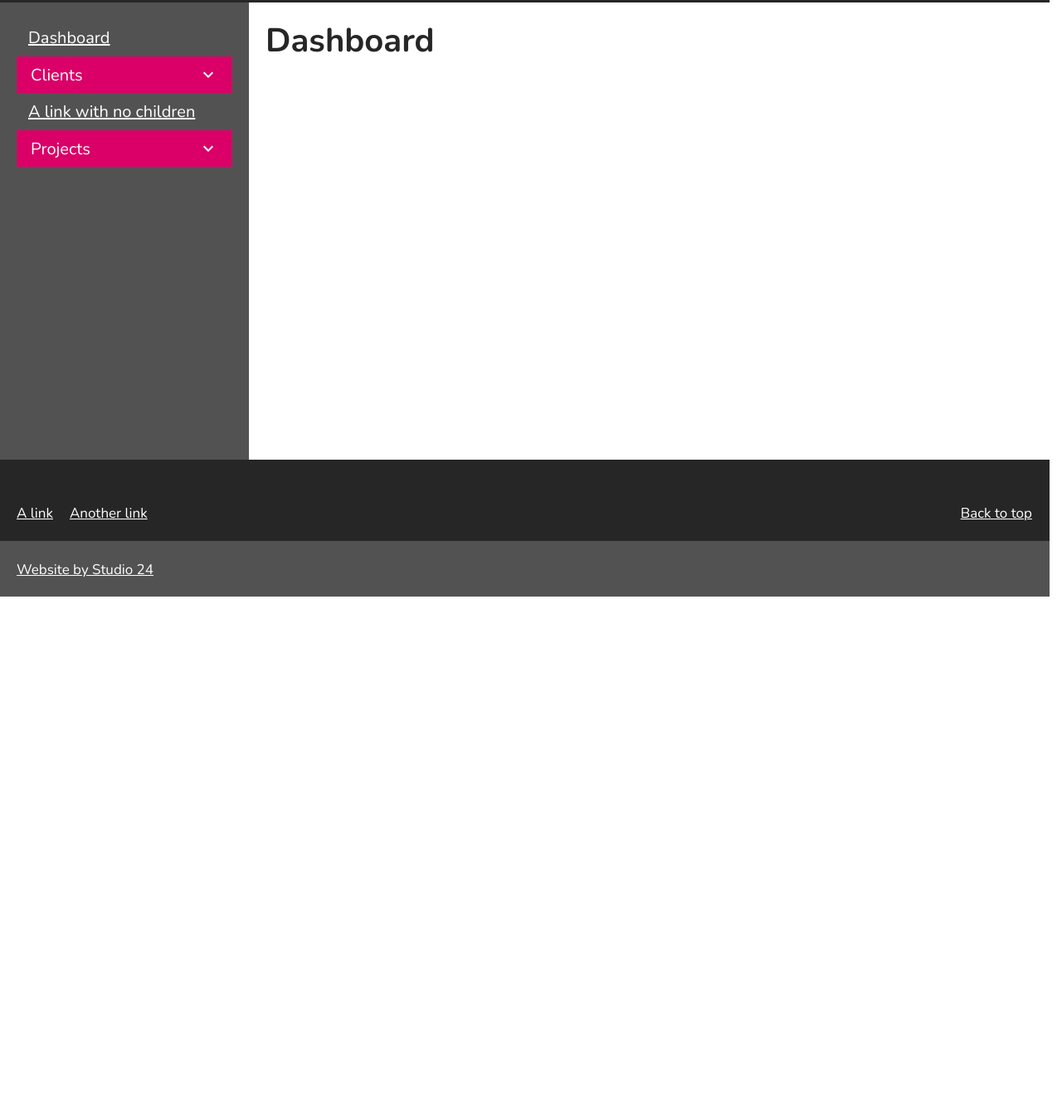
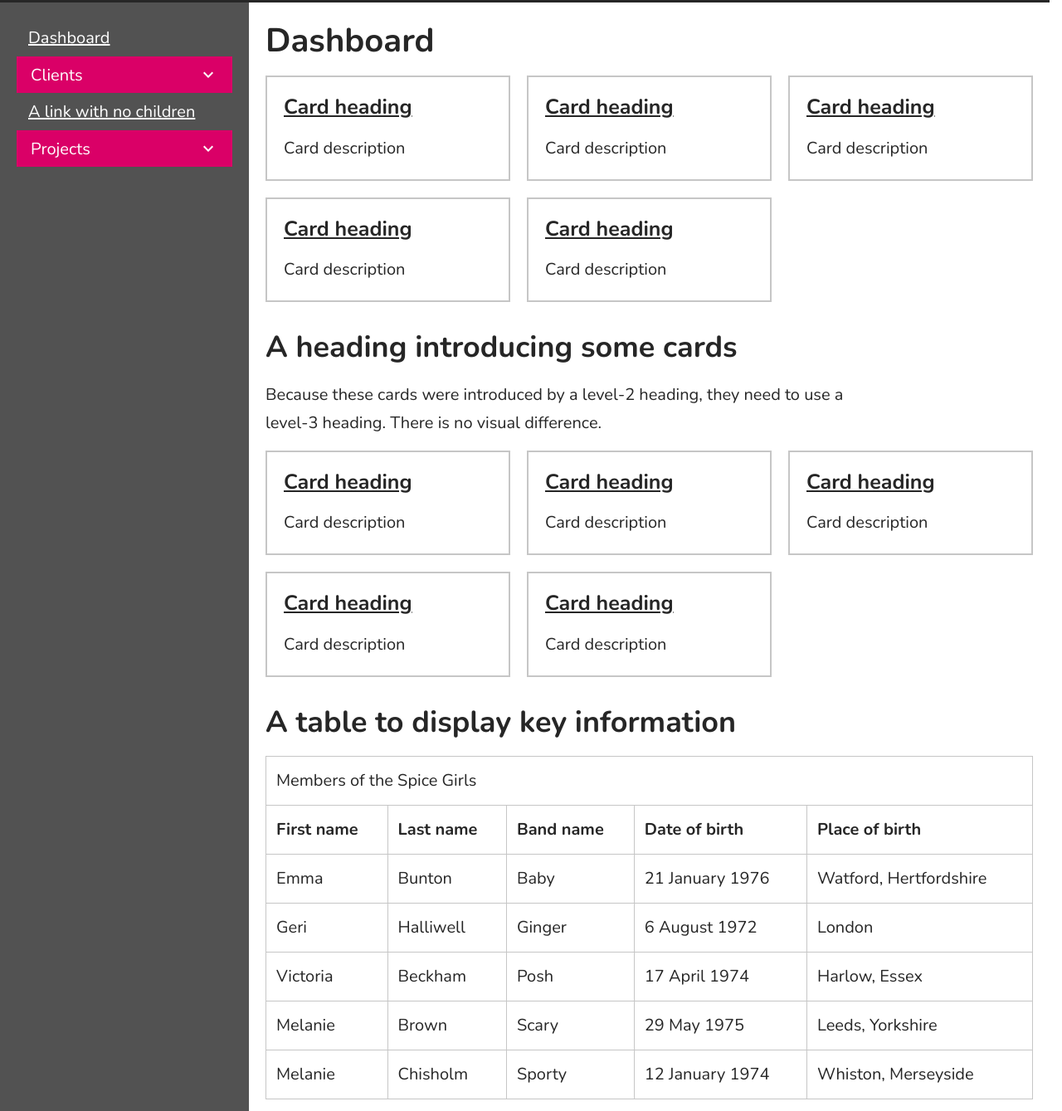
Before and after one commit to studio24/admin-starter-kit, a website: page web/dashboard.html in a window 1280 px wide. Shown: the part 81-1420 px from the top of the page at 83% size. Before the commit the page ends 800 px from the top, so only its background shows below. Drawn offline with Linux system fonts and the light colour scheme.

Commit message:
Add example of dashboard content, improve skip link styles

```diff
--- a/assets-src/styles/sass/30-base/_skip-link.scss
+++ b/assets-src/styles/sass/30-base/_skip-link.scss
@@ -18,7 +18,9 @@
     z-index: 999;
 
 	&:focus {
-		inset-block-start: 2px;
-		inset-inline-start: 2px;
+        box-shadow: inset 0 0 0 2px $black;
+        color: $black;
+		inset-block-start: 5px;
+		inset-inline-start: 5px;
 	}
 }
--- a/assets-src/styles/sass/30-base/_tables.scss
+++ b/assets-src/styles/sass/30-base/_tables.scss
@@ -53,7 +53,7 @@ Responsive tables:
         margin-block: rem(16);
         max-inline-size: 100% !important;
 
-        &[role][tabindex] {
+        &[tabindex] {
             animation: scroll-shadow-inset linear; /* 1 */
             animation-timeline: scroll( self inline ); /* 1 */
             overflow: auto;
--- a/assets-src/styles/sass/40-layout-helpers/_box.scss
+++ b/assets-src/styles/sass/40-layout-helpers/_box.scss
@@ -22,10 +22,12 @@
     --_box-border-clr: var(--box-border-clr, currentcolor);
     --_box-border-style: var(--box-border-style, solid);
     --_box-border-width: var(--box-border-width, 2px);
+    --_box-radius: var(--box-radius, 0);
     --_box-padding: var(--box-padding, #{rem(20)});
 
 	background-color: var(--_box-bg-clr);
     border: var(--_box-border-width) var(--_box-border-style) var(--_box-border-clr);
+    border-radius: var(--_box-radius);
 	display: block;
 	padding: var(--_box-padding);
 }
--- a/assets-src/styles/sass/50-core-components/_cards.scss
+++ b/assets-src/styles/sass/50-core-components/_cards.scss
@@ -9,50 +9,34 @@
 @use '../20-tools' as *;
 
 .card {
-    --box-border-clr: transparent;
+    --_card-bg: var(--card-bg, transparent);
+    --_card-border-clr: var(--card-border-clr, #{$neutral-30});
+    --_card-border-width: var(--card-border-width, 2px);
+    --_card-radius: var(--card-radius, 0);
 
-	background-color: $white;
-	border-radius: rem(4);
-	box-shadow: -1px 1px 4px 0 rgba(55 70 95 / 12%);
-	display: flex;
-	flex-direction: column;
-	overflow: hidden;
+    background-color: var(--_card-bg);
+    border: solid var(--_card-border-clr) var(--_card-border-width);
+    border-radius: var(--_card-radius);
+    display: flex;
+    flex-direction: column;
 }
 
 
 .card__text {
-	@include stack;
-
 	flex-grow: 1;
 	order: 1;
-	padding-block-start: 1rem;
 }
 
-
-/**
-"Neat cards": for a row of cards of equal height and with the last item
-(e.g. CTA or tag list) always pushed to the bottom edge.
- */
-.card--neat {
-	block-size: 100%;
+.card__text > * {
+    margin-block: 0;
 }
 
-.card--neat .card__text {
-	// Minimum spacing between the penultimate and last child elements.
-	// Matches the measure used for the stack mixin on `.card__text`
-	> :nth-last-child(2) {
-		margin-block-end: 1em;
-	}
-
-	// Align the last child element to the bottom of the card.
-	> :last-child {
-		margin-block-start: auto;
-	}
+.card__text > * + * {
+    margin-block-start: 1rem;
 }
 
 
 .card__text > a:not([class]) {
-	align-self: flex-start; /* 1 */
 	margin-block-start: rem(6);
 	padding-block: rem(10);
 }
@@ -60,17 +44,10 @@
 
 .card__heading {
 	@include text-25;
-
-    margin-block-start: 0;
 }
 
 
 .card__link {
 	border: 0;
-	color: $off-black;
-	text-decoration: none;
-
-	&:hover {
-		text-decoration: underline;
-	}
+	color: inherit;
 }
--- a/web/dashboard.html
+++ b/web/dashboard.html
@@ -113,6 +113,134 @@
 			</nav>
 			<div class="page">
 				<h1>Dashboard</h1>
+				<div class="l-autogrid">
+					<div class="l-box card">
+						<div class="card__text">
+							<h2 class="card__heading">
+								<a href="javascript: void(0);" class="card__link">Card heading</a></h2>
+							<p>Card description</p>
+						</div>
+					</div>
+					<div class="l-box card">
+						<div class="card__text">
+							<h2 class="card__heading">
+								<a href="javascript: void(0);" class="card__link">Card heading</a></h2>
+							<p>Card description</p>
+						</div>
+					</div>
+					<div class="l-box card">
+						<div class="card__text">
+							<h2 class="card__heading">
+								<a href="javascript: void(0);" class="card__link">Card heading</a></h2>
+							<p>Card description</p>
+						</div>
+					</div>
+					<div class="l-box card">
+						<div class="card__text">
+							<h2 class="card__heading">
+								<a href="javascript: void(0);" class="card__link">Card heading</a></h2>
+							<p>Card description</p>
+						</div>
+					</div>
+					<div class="l-box card">
+						<div class="card__text">
+							<h2 class="card__heading">
+								<a href="javascript: void(0);" class="card__link">Card heading</a></h2>
+							<p>Card description</p>
+						</div>
+					</div>
+				</div>
+				<h2>A heading introducing some cards</h2>
+				<p>Because these cards were introduced by a level-2 heading, they need to use a level-3 heading. There is no visual difference.</p>
+				<div class="l-autogrid">
+					<div class="l-box card">
+						<div class="card__text">
+							<h3 class="card__heading">
+								<a href="javascript: void(0);" class="card__link">Card heading</a></h3>
+							<p>Card description</p>
+						</div>
+					</div>
+					<div class="l-box card">
+						<div class="card__text">
+							<h3 class="card__heading">
+								<a href="javascript: void(0);" class="card__link">Card heading</a></h3>
+							<p>Card description</p>
+						</div>
+					</div>
+					<div class="l-box card">
+						<div class="card__text">
+							<h3 class="card__heading">
+								<a href="javascript: void(0);" class="card__link">Card heading</a></h3>
+							<p>Card description</p>
+						</div>
+					</div>
+					<div class="l-box card">
+						<div class="card__text">
+							<h3 class="card__heading">
+								<a href="javascript: void(0);" class="card__link">Card heading</a></h3>
+							<p>Card description</p>
+						</div>
+					</div>
+					<div class="l-box card">
+						<div class="card__text">
+							<h3 class="card__heading">
+								<a href="javascript: void(0);" class="card__link">Card heading</a></h3>
+							<p>Card description</p>
+						</div>
+					</div>
+				</div>
+				<h2>A table to display key information</h2>
+				<div tabindex="0" data-component="table-wrap">
+					<table>
+						<caption id="unique-caption-id">Members of the Spice Girls</caption>
+						<thead>
+						<tr>
+							<th scope="col">First name</th>
+							<th scope="col">Last name</th>
+							<th scope="col">Band name</th>
+							<th scope="col">Date of birth</th>
+							<th scope="col">Place of birth</th>
+						</tr>
+						</thead>
+						<tbody>
+						<tr>
+							<td>Emma</td>
+							<td>Bunton</td>
+							<td>Baby</td>
+							<td>21 January 1976</td>
+							<td>Watford, Hertfordshire</td>
+						</tr>
+						<tr>
+							<td>Geri</td>
+							<td>Halliwell</td>
+							<td>Ginger</td>
+							<td>6 August 1972</td>
+							<td>London</td>
+						</tr>
+						<tr>
+							<td>Victoria</td>
+							<td>Beckham</td>
+							<td>Posh</td>
+							<td>17 April 1974</td>
+							<td>Harlow, Essex</td>
+						</tr>
+						<tr>
+							<td>Melanie</td>
+							<td>Brown</td>
+							<td>Scary</td>
+							<td>29 May 1975</td>
+							<td>Leeds, Yorkshire</td>
+						</tr>
+						<tr>
+							<td>Melanie</td>
+							<td>Chisholm</td>
+							<td>Sporty</td>
+							<td>12 January 1974</td>
+							<td>Whiston, Merseyside</td>
+						</tr>
+						</tbody>
+					</table>
+				</div>
 			</div>
 		</div>
 	</main>
```
Also changed, not shown: README.md, web/dist/styles/core.css, web/dist/styles/core.min.css.
